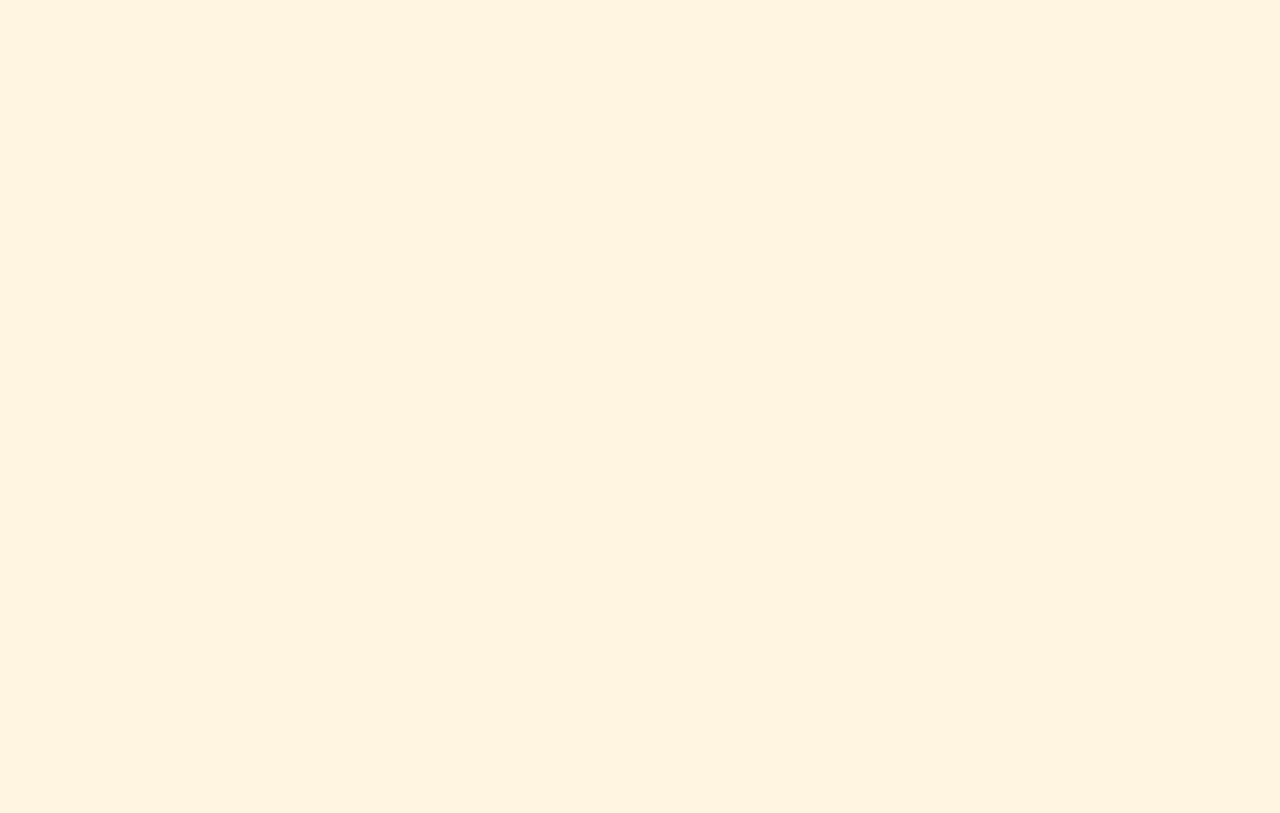
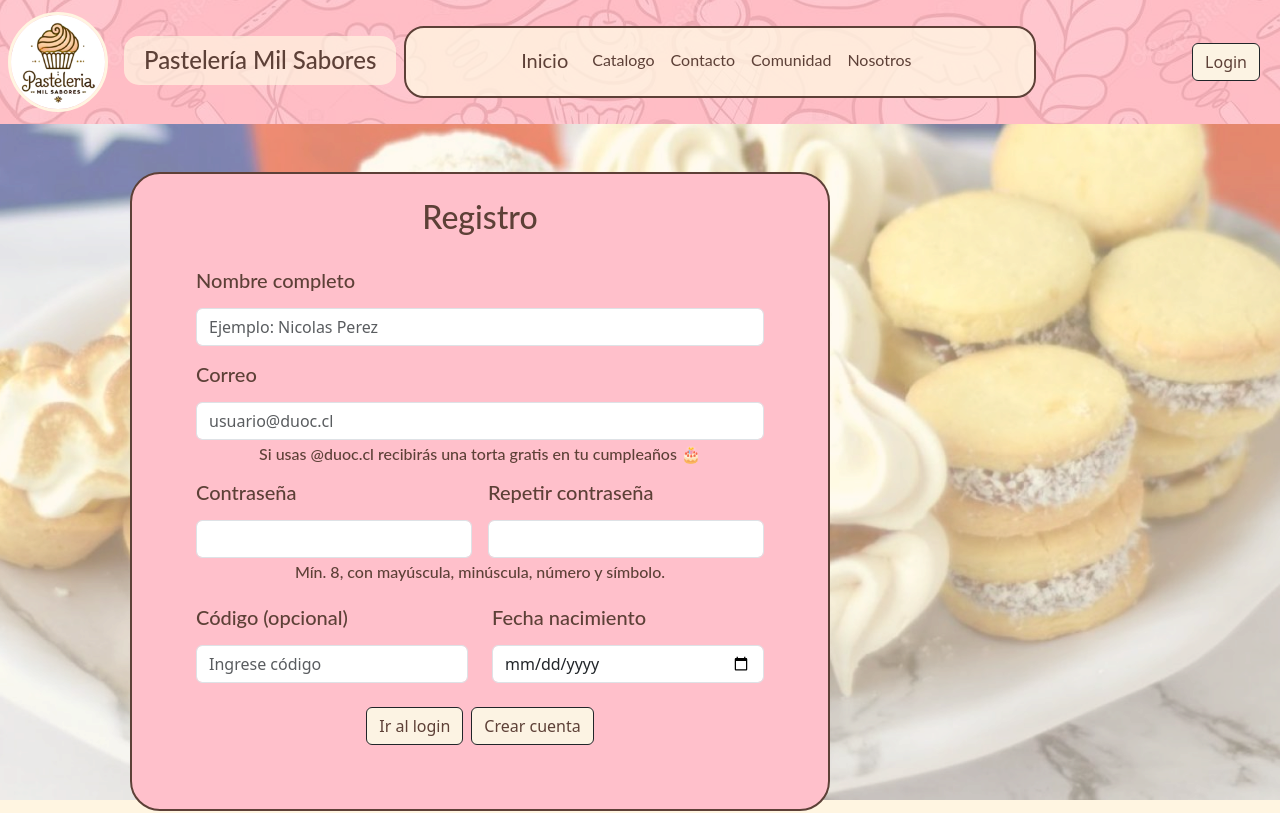
Before and after one commit to RicardoCruzMunoz/P_Mil_Sabores_V2, a React (Vite) app: page /registro in a window 1280 px wide. Before the commit this address had no page. Shown: the top 813 px of the page. Built offline with nearby package versions, Linux system fonts and the light colour scheme.

Commit message:
agregado contacto y registro

```diff
--- a/src/App.tsx
+++ b/src/App.tsx
@@ -7,6 +7,7 @@ import { Comunidad } from "./pages/Comunidad"
 import { Nosotros } from "./pages/Nosotros"
 import { Login } from "./pages/Login"
 import { DetalleProd } from "./pages/DetalleProd"
+import { Registro } from "./pages/Registro"
 
 function App() {
   return (
@@ -18,6 +19,7 @@ function App() {
         <Route path="/comunidad" element={<Comunidad />} />
         <Route path="/nosotros" element={<Nosotros />} />
         <Route path="/login" element={<Login />} />
+        <Route path="/registro" element={<Registro/>} />
         <Route path="/detalleproducto/:id" element={<DetalleProd />} />
       </Route>
     </Routes>
--- a/src/index.css
+++ b/src/index.css
@@ -488,3 +488,16 @@ aunque este en amarillo, funciona igual
     width: auto;
     height: auto;
 }
+
+.form-group{
+    padding-bottom: 15px;
+}
+
+#cajaAcceso {
+    background-color: #FFC0CB;
+    border: 2px solid #5D4037;
+    border-radius: 30px;
+    width: 700px;
+    justify-content: center;
+
+}
--- a/src/pages/Contacto.tsx
+++ b/src/pages/Contacto.tsx
@@ -1,5 +1,32 @@
 export const Contacto = () => {
   return (
-    <div>Contacto</div>
+    <div className="container form-container p-5">
+      <h1 className="tTer">Contacto</h1>
+      <form>
+        <div className="form-group">
+          <label className="tTer">Correo electrónico</label>
+          <input type="email" className="form-control" id="exampleFormControlInput1" placeholder="nombre@correo.com" />
+        </div>
+        <div className="form-group">
+          <label className="tTer">Teléfono</label>
+          <input type="email" className="form-control" id="exampleFormControlInput1" placeholder="+56912345678" />
+        </div>
+        <div className="form-group">
+          <label className="tTer">Motivo de contacto</label>
+          <select className="form-control" id="exampleFormControlSelect1">
+            <option>Seleccione...</option>
+            <option>Devoluciones</option>
+            <option>Trabaja con nosotros</option>
+            <option>Torta personalizada</option>
+          </select>
+        </div>
+
+        <div className="form-group">
+          <label className="tTer">Mensaje</label>
+          <textarea className="form-control" placeholder="Mensaje..."></textarea>
+        </div>
+      </form>
+      <button className="btn-dark btn">Enviar</button>
+    </div>
   )
 }
--- /dev/null
+++ b/src/pages/Registro.tsx
@@ -0,0 +1,58 @@
+
+export const Registro = () => {
+    return (
+        <main>
+            <div className="container">
+                <div id="cajaAcceso" className="contenido m-5 p-4">
+                    <h2 className="tPrin">Registro</h2>
+                    <div className="mx-3">
+                        <div className="card-body p-4">
+                            <div id="regAlert" className="alert d-none" role="alert"></div>
+                            <form id="formRegistro" noValidate>
+                                <div className="mb-3">
+                                    <label className="form-label" htmlFor="nombre"><h5 className="tPrin">Nombre completo</h5></label>
+                                    <input id="nombre" className="form-control" type="text" maxLength={80} placeholder="Ejemplo: Nicolas Perez" required/>
+                                        <div className="invalid-feedback"><h6 className="tPrin">Sólo letras y espacios, máximo 80 caracteres.</h6></div>
+                                </div>
+                                <div className="mb-3">
+                                    <label className="form-label" htmlFor="correo"><h5 className="tPrin">Correo</h5></label>
+                                    <input id="correo" className="form-control" type="email" placeholder="usuario@duoc.cl" required/>
+                                        <div className="invalid-feedback"><h6 className="tPrin">Debe ser un correo válido y no estar registrado.</h6></div>
+                                        <div className="form-text"><h6 className="tPrin">Si usas @duoc.cl recibirás una torta gratis en tu cumpleaños 🎂</h6></div>
+                                </div>
+                                <div className="row g-3">
+                                    <div className="col-md-6 col-sm-12">
+                                        <label className="form-label" htmlFor="password"><h5 className="tPrin">Contraseña</h5></label>
+                                        <input id="password" className="form-control" type="password" required/>
+                                            <div className="invalid-feedback"><h6 className="tPrin">La contraseña no cumple los requisitos.</h6></div>
+                                    </div>
+                                    <div className="col-md-6 col-sm-12">
+                                        <label className="form-label" htmlFor="password2"><h5 className="tPrin">Repetir contraseña</h5></label>
+                                        <input id="password2" className="form-control" type="password" required/>
+                                            <div className="invalid-feedback"><h6 className="tPrin">Las contraseñas no coinciden.</h6></div>
+                                    </div>
+                                    <div className="form-text"><h6 className="tPrin">Mín. 8, con mayúscula, minúscula, número y símbolo.</h6></div>
+                                </div>
+                                <div className="row my-3">
+                                    <div className="col-md-6 col-sm-12">
+                                        <label className="form-label" htmlFor="codigo"><h5 className="tPrin">Código (opcional)</h5></label>
+                                        <input id="codigo" className="form-control" type="tel" placeholder="Ingrese código"/>
+                                            <div className="invalid-feedback"><h6 className="tPrin">Código no valido</h6></div>
+                                    </div>
+                                    <div className="col-md-6 col-sm-12">
+                                        <label htmlFor="fechaNacimiento" className="form-label"><h5 className="tPrin">Fecha nacimiento</h5></label>
+                                        <input type="date" id="fechaNacimiento" className="form-control" required/>
+                                    </div>
+                                    <div className="container d-flex justify-content-center gap-2 mt-4">
+                                        <a href="acceso.html" className="btnAcc btn btn-dark">Ir al login</a>
+                                        <button type="submit" className="btnAcc btn btn-dark">Crear cuenta</button>
+                                    </div>
+                                </div>
+                            </form>
+                        </div>
+                    </div>
+                </div>
+            </div>
+        </main>
+    )
+}
```
